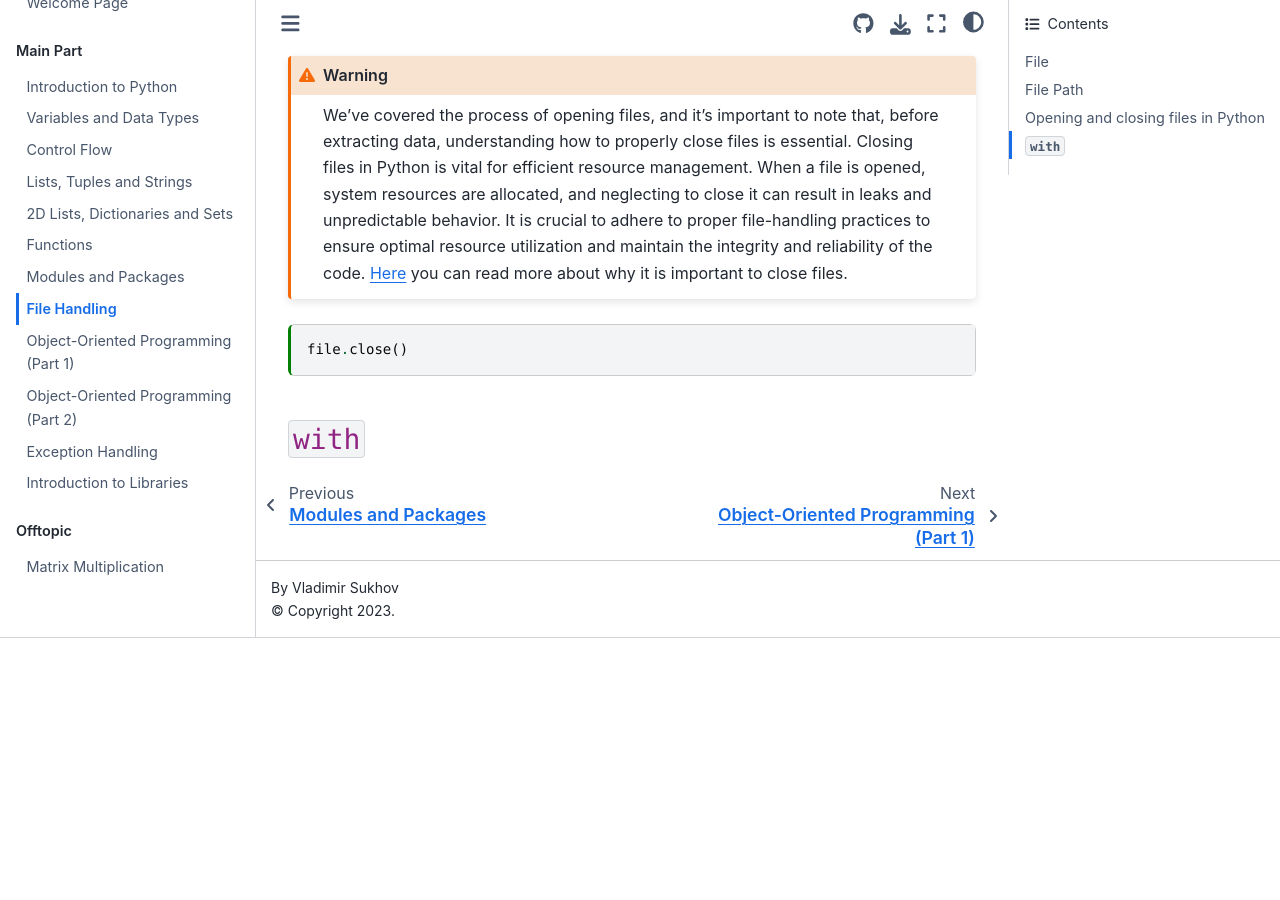
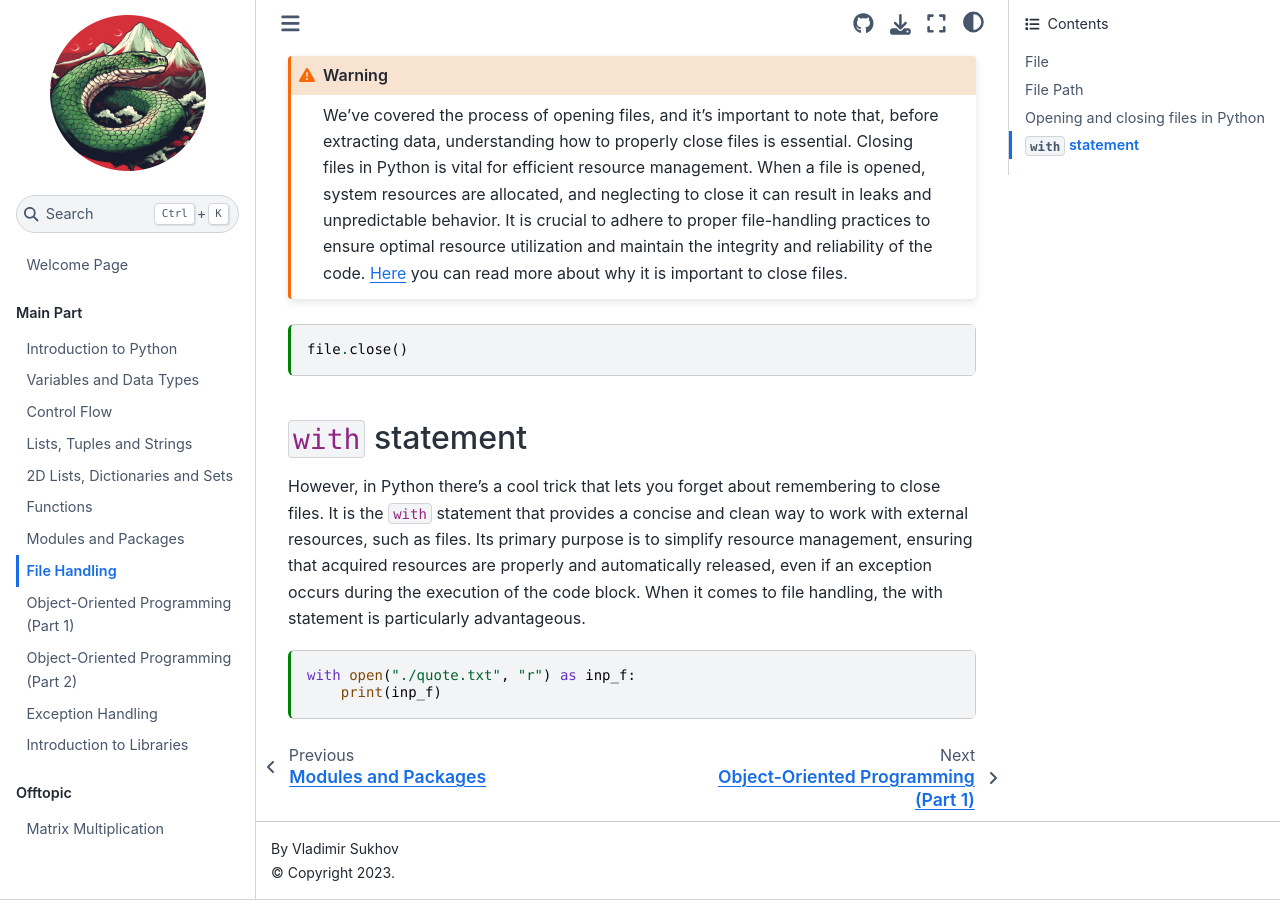
Before and after one commit to vdsukhov/python-intro-course, a Jupyter Book: the page built from chapters/files/files.md, in a window 1280 px wide and 900 px high, scrolled down 1892 px. Built offline with Jupyter Book 1.0.4 settings and Sphinx 7.4.7 and the Sphinx Book theme 1.1.4, drawn with Linux system fonts in a browser that asks for light colours; before the commit the page ends 2530 px from its top, so only the background shows below that.

Commit message:
Introduction about with statement

````diff
--- a/chapters/files/files.md
+++ b/chapters/files/files.md
@@ -81,4 +81,13 @@ We've covered the process of opening files, and it's important to note that, bef
 file.close()
 ```
 
-## `with`
+## `with` statement
+However, in Python there's a cool trick that lets you forget about remembering to close files.
+It is the `with` statement that provides a concise and clean way to work with external resources, such as files.
+Its primary purpose is to simplify resource management, ensuring that acquired resources are properly and automatically released, even if an exception occurs during the execution of the code block.
+When it comes to file handling, the with statement is particularly advantageous.
+
+```{code-cell} ipython3
+with open("./quote.txt", "r") as inp_f:
+    print(inp_f)
+```
````
